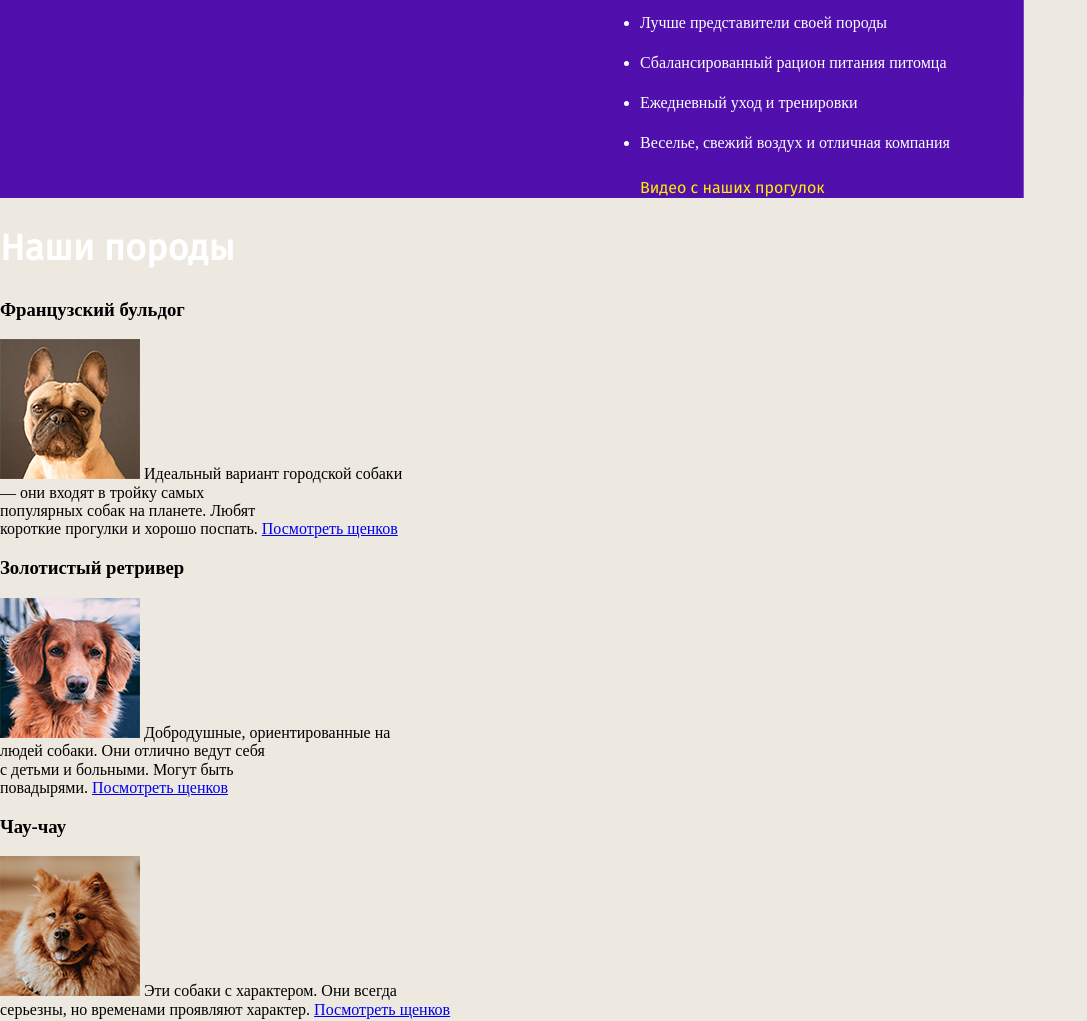
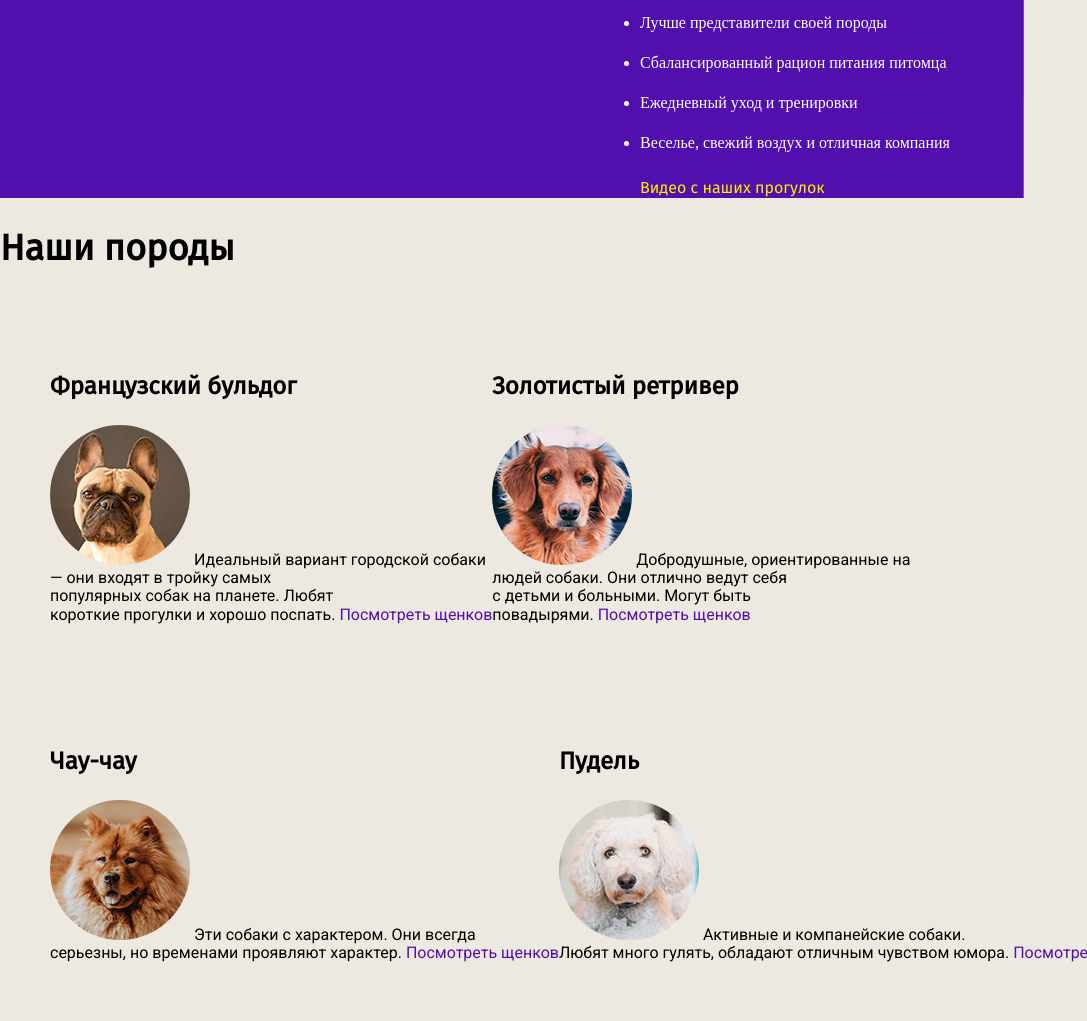
Before and after one commit to Lgodunova/pets_godunova, a plain HTML site: page index.html in a window 1280 px wide. Shown: the part 902-1923 px from the top of the page, without its empty margins (0-1087 px from the left). Drawn offline with nearby package versions, Linux system fonts and the light colour scheme.

Commit message:
Изменила секцию 2

```diff
--- a/style/style.css
+++ b/style/style.css
@@ -20,9 +20,17 @@ img {
 	margin: 15px 114px 0;
 }
 
+header {
+	display: inline-flex;
+  	flex-wrap: wrap;
+	justify-content: flex-end;
+}
+
 .main-nav {
 	display: inline-flex;
   	flex-wrap: wrap;
+  	font-family: "Roboto", "sans-serif";
+  	text-decoration: none;
 }
 
 .main-nav__list {
@@ -38,6 +46,11 @@ img {
 	padding: 0.2em 20px;
 	color: inherit;
 	text-decoration: none;
+}
+
+.phone-header {
+	font-family: "Roboto", "sans-serif";
+  	text-decoration: none;
 }
 
 #section4 {
@@ -101,3 +114,35 @@ h2 {
 	text-decoration: none;
 	padding-left: 50%;
 }
+
+#section2 .row {
+	display: inline-flex;
+  	flex-wrap: wrap;
+  	font-family: "Roboto", "sans-serif";
+  	font-size: inherit;
+  	margin: 50px;
+}
+
+#section2 .left .right {
+	padding: 0 30px 0 0;
+}
+
+#section2 h3 {
+	font-family: "Fira Sans", "sans-serif";
+	font-size: 24px;
+	font-weight: medium;
+}
+
+#section2 h2 {
+	color: #000;
+
+}
+
+#section2 .row img {
+	border-radius: 100px;
+}
+
+#section2 .row a {
+	text-decoration: none;
+	color: #510fad;
+}
```
